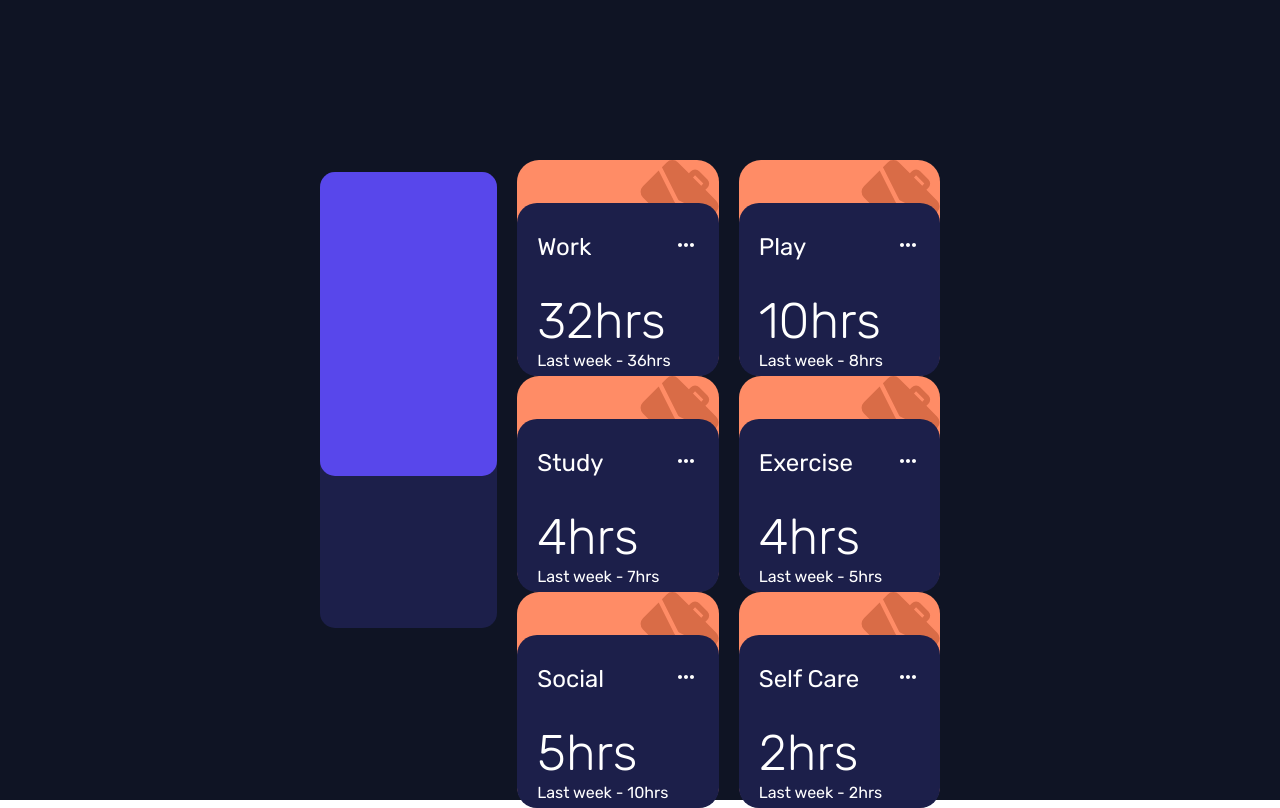
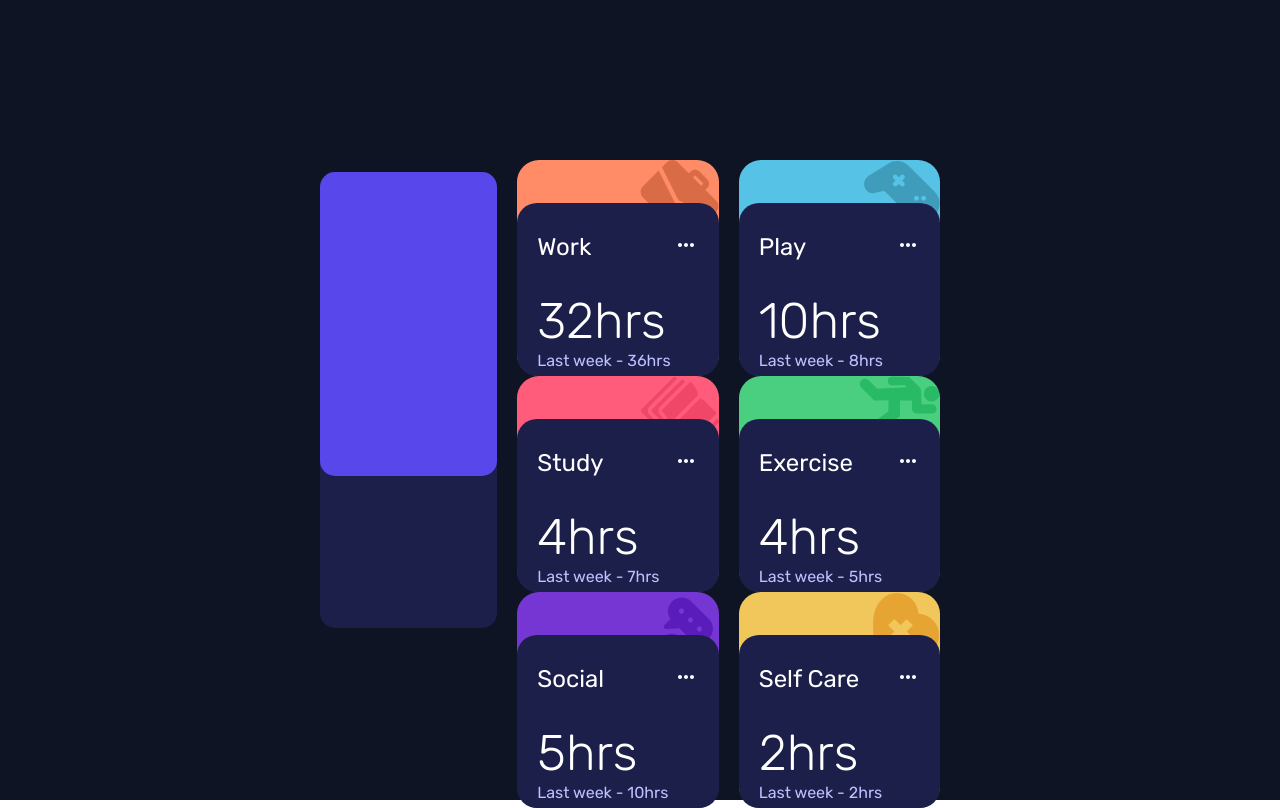
Before and after one commit to danyouknowme/time-tracking, a React (Create React App) app: page / in a window 1280 px wide. Built offline with nearby package versions, Linux system fonts and the light colour scheme; the HTML template or start-up script is replaced by a standard one.

Commit message:
add background image and color for each activity

```diff
--- a/src/App.jsx
+++ b/src/App.jsx
@@ -3,6 +3,25 @@ import { MoreHorizOutlined } from "@material-ui/icons";
 import data from "./data.json";
 
 const App = () => {
+  const checkClass = (title) => {
+    switch (title) {
+      case "Work":
+        return "activity work";
+      case "Play":
+        return "activity play";
+      case "Study":
+        return "activity study";
+      case "Exercise":
+        return "activity exercise";
+      case "Social":
+        return "activity social";
+      case "Self Care":
+        return "activity selfCare";
+      default:
+        break;
+    }
+  }
+
   return (
     <div className="app">
       <div className="wrapper">
@@ -12,22 +31,17 @@ const App = () => {
         </div>
         <div className="sub-main">
           {data.map((item) => (
-            <div className="activity">
+            <div className={checkClass(item.title)}>
               <div className="textContent">
                 <div className="top">
                   <span>{item.title}</span>
-                  <MoreHorizOutlined />
+                  <MoreHorizOutlined style={{ cursor: "pointer" }}/>
                 </div>
                 <h1>{item.timeframes.weekly.current}hrs</h1>
                 <span>Last week - {item.timeframes.weekly.previous}hrs</span>
               </div>
             </div>
           ))}
-          {/* <div className="activity"></div>
-          <div className="activity"></div>
-          <div className="activity"></div>
-          <div className="activity"></div>
-          <div className="activity"></div> */}
         </div>
       </div>
     </div>
--- a/src/app.scss
+++ b/src/app.scss
@@ -71,10 +71,38 @@
         margin-right: 20px;
         display: flex;
         align-items: flex-end;
-        background-color: var(--light-orange);
-        background-image: url("./images/icon-work.svg");
         background-repeat: no-repeat;
         background-position: top right;
+
+        &.work {
+          background-image: url("./images/icon-work.svg");
+          background-color: var(--light-orange);
+        }
+
+        &.play {
+          background-image: url("./images/icon-play.svg");
+          background-color: var(--soft-blue);
+        }
+
+        &.study {
+          background-image: url("./images/icon-study.svg");
+          background-color: var(--light-red);
+        }
+
+        &.exercise {
+          background-image: url("./images/icon-exercise.svg");
+          background-color: var(--lime-green);
+        }
+
+        &.social {
+          background-image: url("./images/icon-social.svg");
+          background-color: var(--violet);
+        }
+
+        &.selfCare {
+          background-image: url("./images/icon-self-care.svg");
+          background-color: var(--soft-yellow);
+        }
 
         .textContent {
           background-color: var(--dark-blue);
@@ -93,6 +121,10 @@
             width: 80%;
             margin-top: 30px;
             font-size: 24px;
+
+            span {
+              color: inherit;
+            }
           }
 
           h1 {
@@ -105,6 +137,7 @@
           span {
             width: 80%;
             margin-bottom: 30px;
+            color: var(--pale-blue);
           }
 
         }
```
